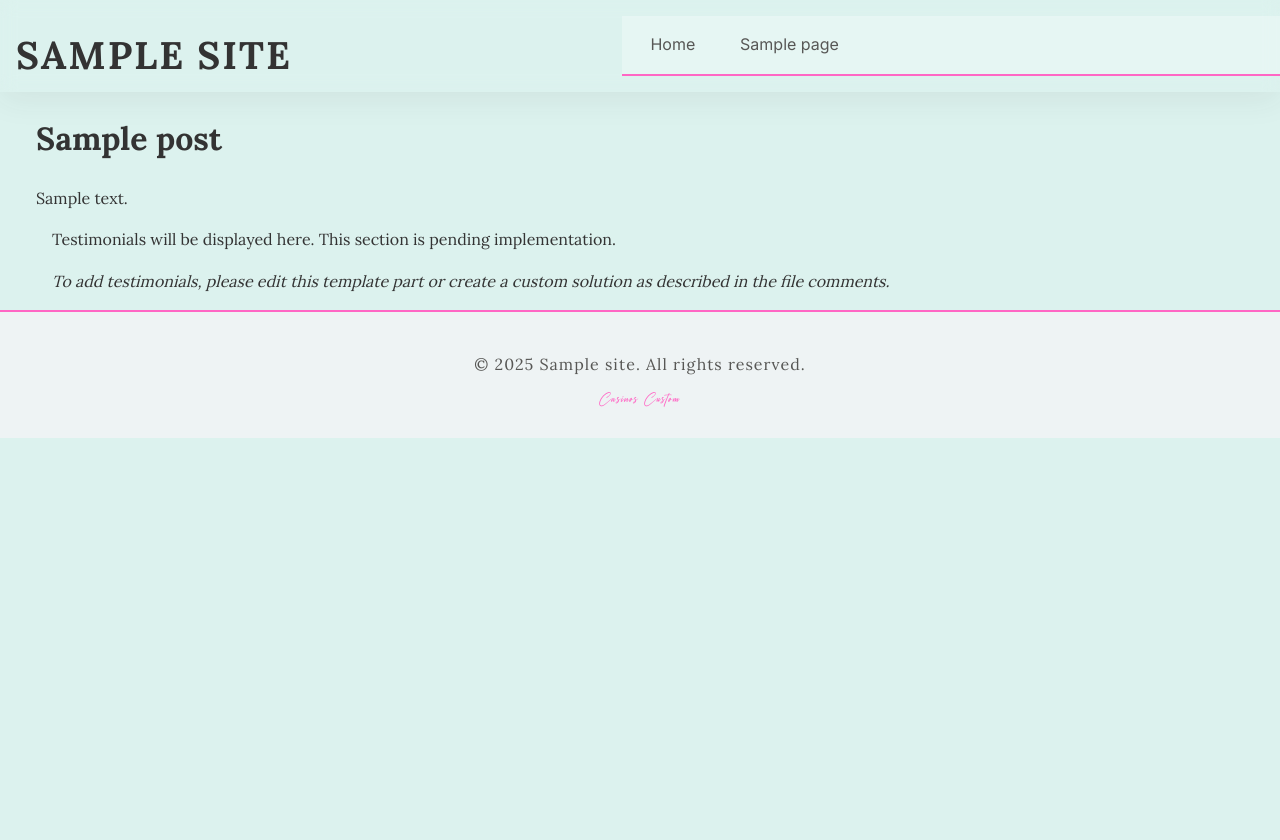
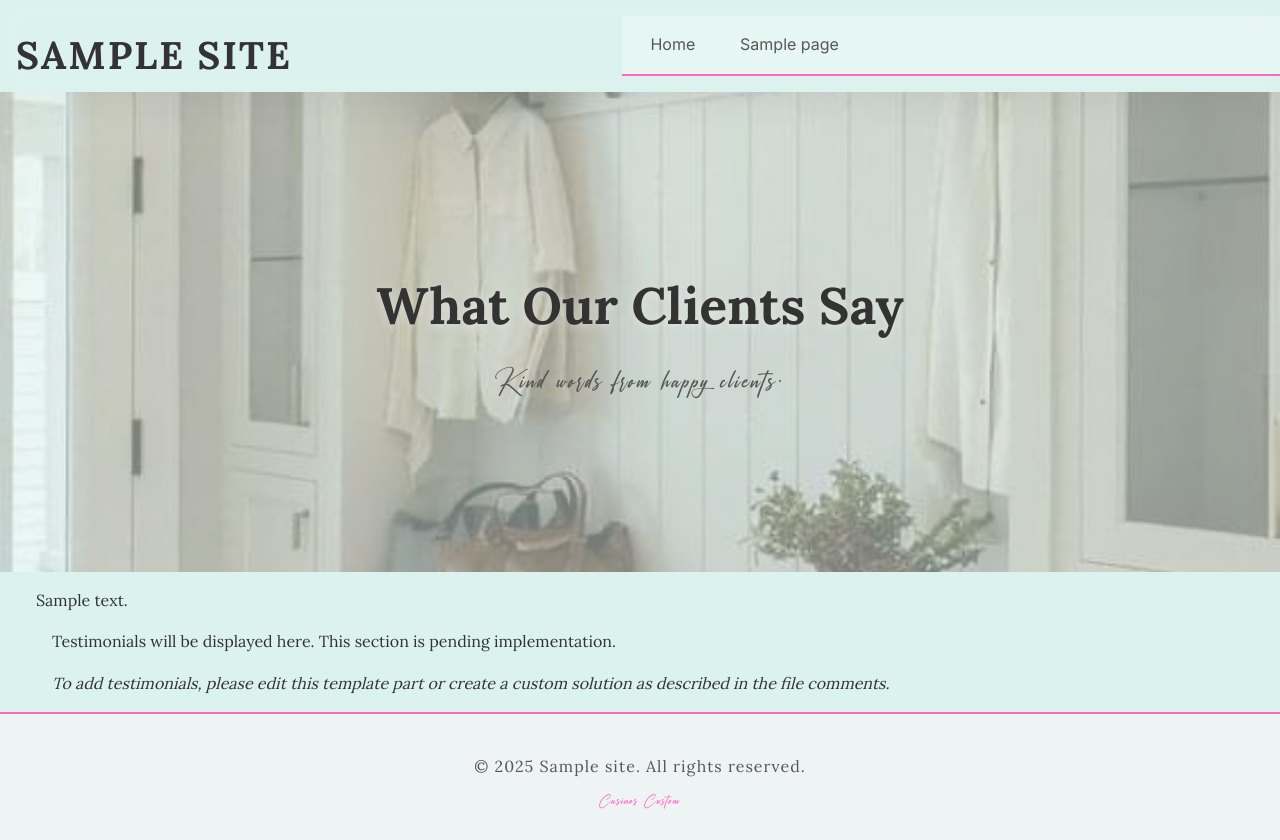
Before and after one commit to scasino983/design55-theme, a WordPress theme: template design55/templates/testimonial-template.php in a window 1280 px wide. Before the commit the page ends 438 px from the top, so only its background shows below. Run offline with PHP 8.4 and a stand-in for WordPress, Linux system fonts and the light colour scheme; the site name, menu and one post (Sample post) are stand-ins, and other content is empty; some libraries are stand-ins or nearby versions.

Commit message:
Feat: Add individualized hero sections to page templates
- Modified contact-template.php, page-template.php, and testimonial-template.php to include self-contained hero sections with editable hardcoded content (titles, subtitles, image URLs).
- These new hero sections replace previous hero implementations in these templates (e.g., calls to template-parts/hero.php or usage of the_title()/the_content() for hero content).
- The hero sections utilize existing CSS classes for consistent styling.
- This change allows for direct control over hero content within each specific page template file.

```diff
--- a/design55/templates/testimonial-template.php
+++ b/design55/templates/testimonial-template.php
@@ -3,19 +3,35 @@
 get_header();
 ?>
 
-<main id="main-content" class="site-main"> <?php // Changed ID for skip link ?>
+<main id="main-content" class="site-main">
+
+    <section class="hero-section design55-page-hero">
+        <div class="hero-img-wrapper">
+            <img src="<?php echo esc_url(get_template_directory_uri() . '/assets/images/entry-alt.jpg'); ?>" alt="<?php esc_attr_e('Client testimonials background', 'design55'); ?>" class="hero-img" />
+            <div class="hero-overlay"></div>
+        </div>
+        <div class="hero-content">
+            <h1 class="hero-title">
+                <?php esc_html_e('What Our Clients Say', 'design55'); // Specific Title for Testimonials Hero ?>
+            </h1>
+            <div class="hero-subtitle">
+                <?php esc_html_e('Kind words from happy clients.', 'design55'); // Placeholder Subtitle ?>
+            </div>
+            <?php // No CTA button here by default, can be added if needed ?>
+        </div>
+    </section>
+
     <?php if (have_posts()) : while (have_posts()) : the_post(); ?>
-        <header class="page-header container"> <?php // Added a container for consistency ?>
-            <h1 class="page-title"><?php the_title(); ?></h1>
-        </header>
-        <div class="page-content container"> <?php // Added a container for consistency ?>
+        <?php // The <header class="page-header"> with the_title() is removed as the hero serves this purpose. ?>
+        <div class="page-content container">
             <?php
                 // Display page content if any (e.g., an introduction to testimonials)
-                if (get_the_content()) {
+                // This content will appear *below* the new hero section.
+                if (trim(get_the_content())) { // Check if there's actual content
                     the_content();
                 }
             ?>
-            <?php get_template_part('template-parts/testimonials'); ?>
+            <?php get_template_part('template-parts/testimonials'); // This is the placeholder part ?>
         </div>
     <?php endwhile; endif; ?>
 </main>
```
Also changed, not shown: design55/templates/contact-template.php (+23 -15 lines), design55/templates/page-template.php (+21 -2 lines).
